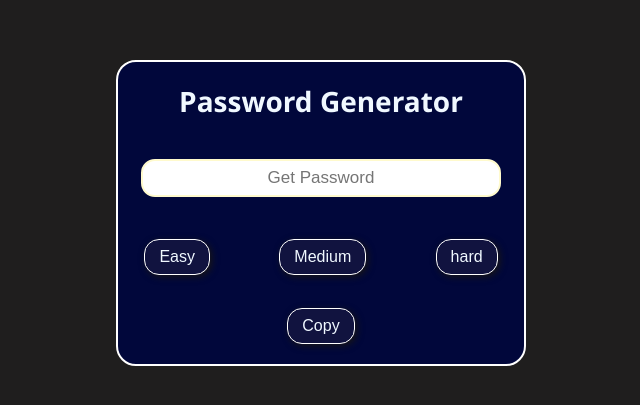
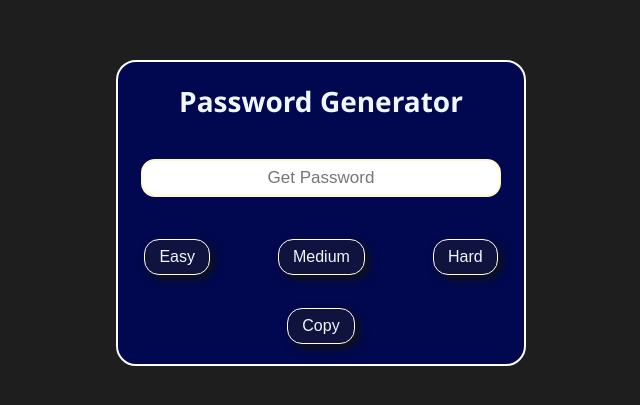
Before and after one commit to marslanmustafa/generator, a plain HTML site: page index.html in a window 1280 px wide. Shown: the part 187-592 px from the top of the page, without its empty margins (319-959 px from the left). Drawn offline with Linux system fonts and the light colour scheme.

Commit message:
style Edited

```diff
--- a/index.html
+++ b/index.html
@@ -16,7 +16,7 @@
             <div class="btns">
                 <button class="btn" id="generate-btn" onclick="egenerator()">Easy</button>
                 <button class="btn" id="generate-btn" onclick="mgenerator()">Medium</button>
-                <button class="btn" id="generate-btn" onclick="hgenerator()">hard</button>
+                <button class="btn" id="generate-btn" onclick="hgenerator()">Hard</button>
             </div>
             <button class="btn" id="copy-btn" onclick="copy()">Copy</button>
         </div>
--- a/main.js
+++ b/main.js
@@ -1,6 +1,6 @@
 
     let egenerator = () => {
-        let chars = "qwertyuiopasdfghjklzxcvbnm"
+        let chars = "qwertyuioplkjhgfdsazxcvbnm"
         console.log(chars.length);
         let code = '';
         for (var i = 1; i <= 8; i++) {
--- a/style.css
+++ b/style.css
@@ -20,7 +20,7 @@
         flex-direction: column;
         justify-content: space-around;
         align-items: center;
-        background-color: #01073B;
+        background-color: #010850;
         border: 2px solid #ffffff;
         border-radius: 20px;
     }
@@ -52,17 +52,21 @@
     }
 
     .btn {
+        position: relative;
+        top: 0;
         cursor: pointer;
         font-size: 16px;
         padding: 8px 14px;
         background-color: rgb(17, 19, 63);
-        box-shadow: 2px 2px 7px #181616;
+        box-shadow: 4px 4px 10px #131212;
         color: aliceblue;
         border: 1px solid #fff;
         border-radius: 15px;
+        transition: 1px;
     }
     .btn:hover{
         box-shadow: 0px 0px 0px #181616;
+        top: 1px;
     }
     #copy-btn{
         margin-top:-8px;
```
